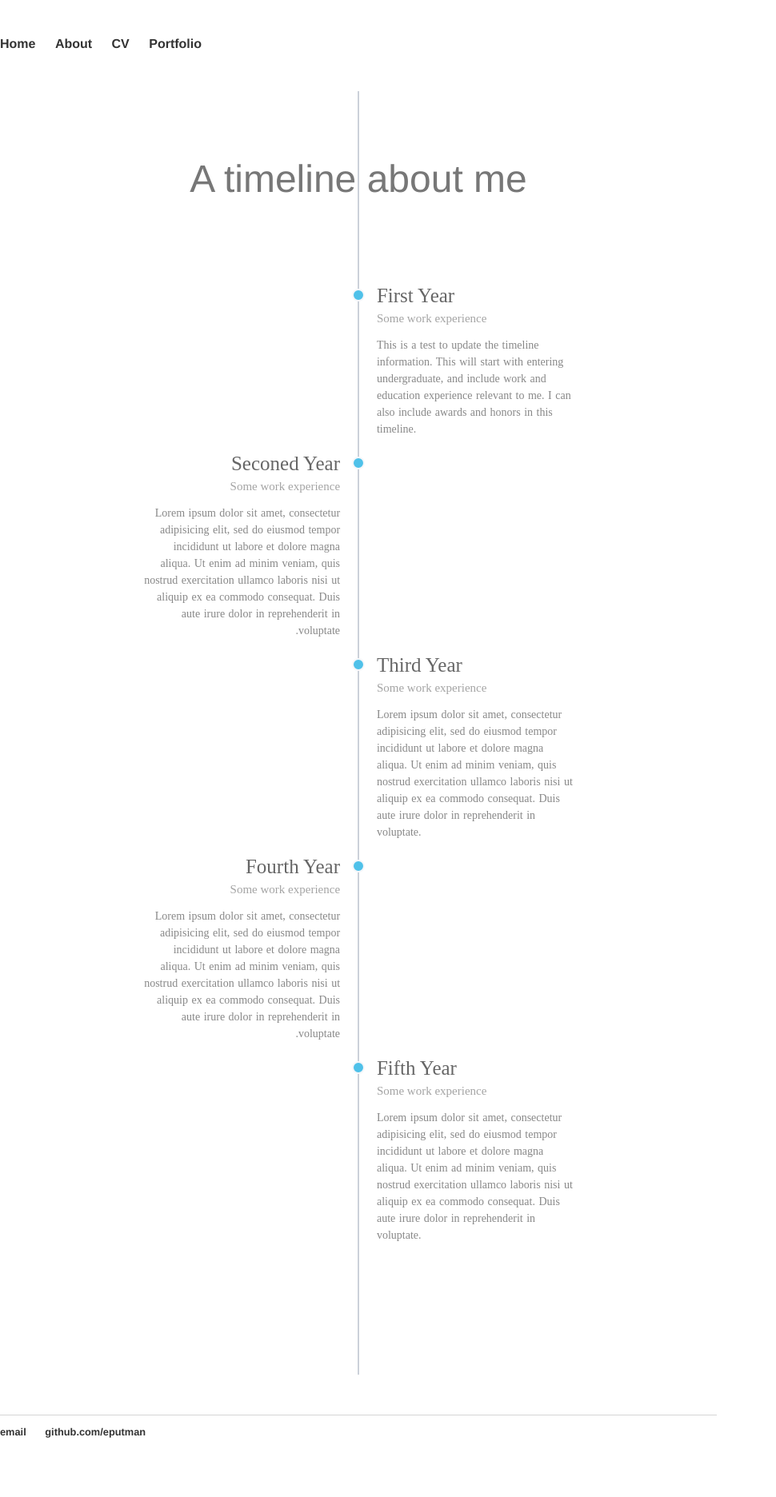
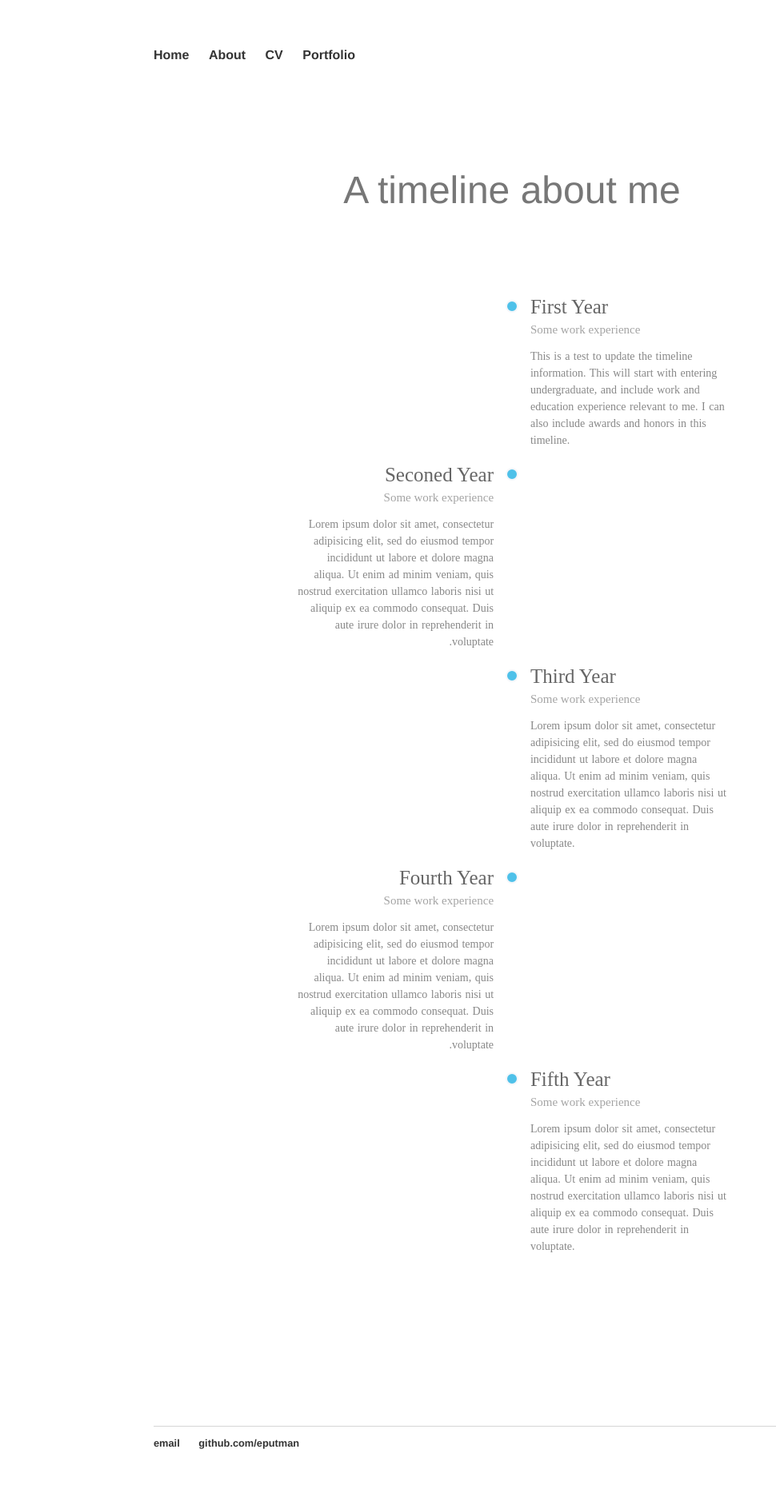
Before and after one commit to eputman/eputman.github.io, a Jekyll site: the page built from about/index.html, in a window 1280 px wide. Shown: the whole page at 80% size, without its empty margins (0-970 px from the left). Built offline with Jekyll 4.4.1, drawn with Linux system fonts in a browser that asks for light colours; before the commit the page ends 1841 px from its top, so only the background shows below that.

Commit message:
Update timeline.css
Took out container background and  margin-left: -1px;

```diff
--- a/css/timeline.css
+++ b/css/timeline.css
@@ -6,8 +6,7 @@
 }
 
 body {
-    margin: 0;
-    padding: 30px 0;
+    margin: 60px auto;
     width: 70%;
 }
 
@@ -68,10 +67,8 @@ ul.posts li {
    position: absolute;
    top: 0;
    left: 50%;
-   margin-left: -1px;
    width: 2px;
    height: 100%;
-   background: #CCD1D9;
    z-index: 1
 }
 
```
